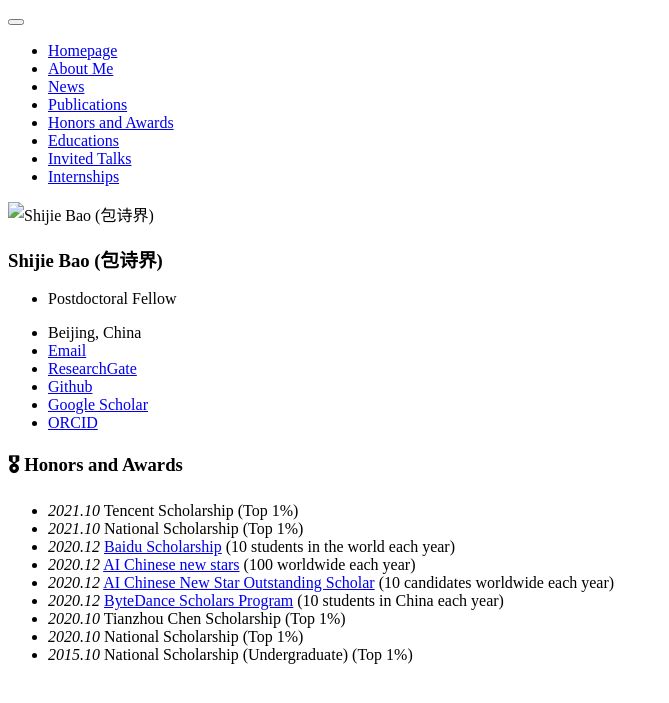
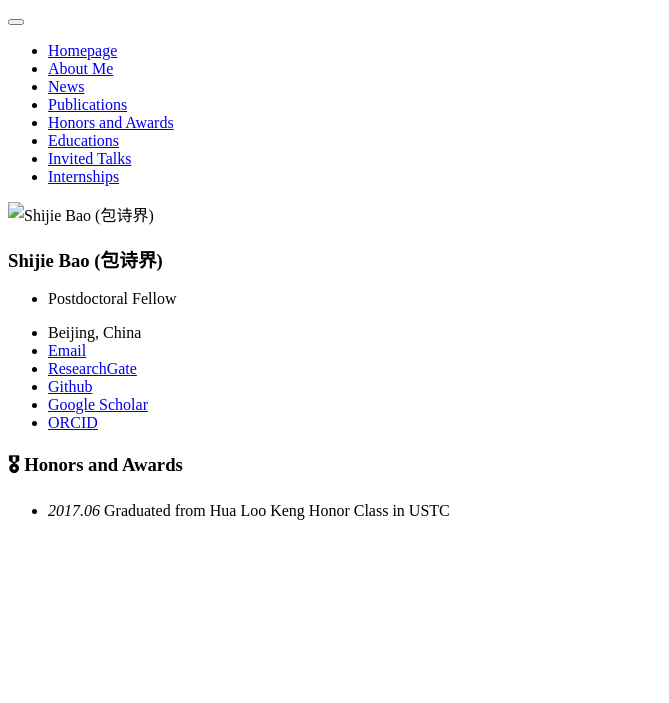
Before and after one commit to RayeRen/rayeren.github.io, a Jekyll site: the page built from _pages/includes/honers.md, in a window 1280 px wide. Shown: the top 703 px of the page, without its empty margins (0-669 px from the left). Built offline with Jekyll 4.4.1, drawn with Linux system fonts in a browser that asks for light colours; our own code applies the rules of GitHub Pages for plain Markdown files.

Commit message:
Update honers.md

```diff
--- a/_pages/includes/honers.md
+++ b/_pages/includes/honers.md
@@ -1,10 +1,2 @@
 # 🎖 Honors and Awards
-- *2021.10* Tencent Scholarship (Top 1%)
-- *2021.10* National Scholarship (Top 1%)
-- *2020.12* [Baidu Scholarship](https://baike.baidu.com/item/%E7%99%BE%E5%BA%A6%E5%A5%96%E5%AD%A6%E9%87%91/9929412) (10 students in the world each year)
-- *2020.12* [AI Chinese new stars](https://mp.weixin.qq.com/s?__biz=MzA4NzQ5MTA2NA==&mid=2653639431&idx=1&sn=25b6368c1954419b9090840347d9a27d&chksm=8be75b90bc90d286a5af3ef8e610e822d705dc3cf4382b45e3f14489f3e7ec4fd8c95ed0eceb&mpshare=1&scene=2&srcid=0511LMlj9Qv9DeIZAjMjYAU9&sharer_sharetime=1620731348139&sharer_shareid=631c113940cb81f34895aa25ab14422a#rd) (100 worldwide each year)
-- *2020.12* [AI Chinese New Star Outstanding Scholar](https://mp.weixin.qq.com/s?__biz=MzA4NzQ5MTA2NA==&mid=2653639431&idx=1&sn=25b6368c1954419b9090840347d9a27d&chksm=8be75b90bc90d286a5af3ef8e610e822d705dc3cf4382b45e3f14489f3e7ec4fd8c95ed0eceb&mpshare=1&scene=2&srcid=0511LMlj9Qv9DeIZAjMjYAU9&sharer_sharetime=1620731348139&sharer_shareid=631c113940cb81f34895aa25ab14422a#rd) (10 candidates worldwide each year)
-- *2020.12* [ByteDance Scholars Program](https://ur.bytedance.com/scholarship) (10 students in China each year)
-- *2020.10* Tianzhou Chen Scholarship (Top 1%)
-- *2020.10* National Scholarship (Top 1%)
-- *2015.10* National Scholarship (Undergraduate) (Top 1%)
+- *2017.06* Graduated from Hua Loo Keng Honor Class in USTC
```
